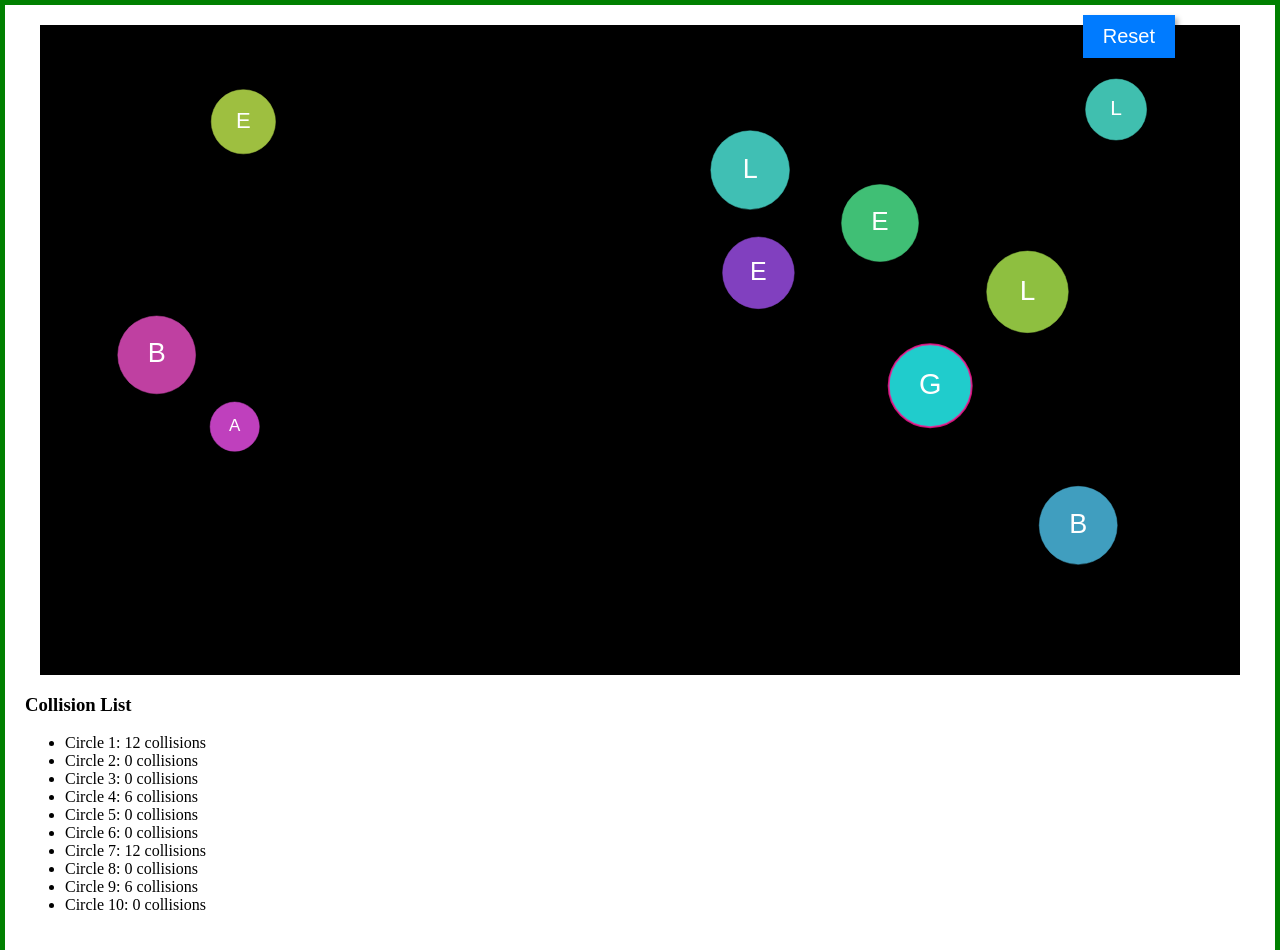
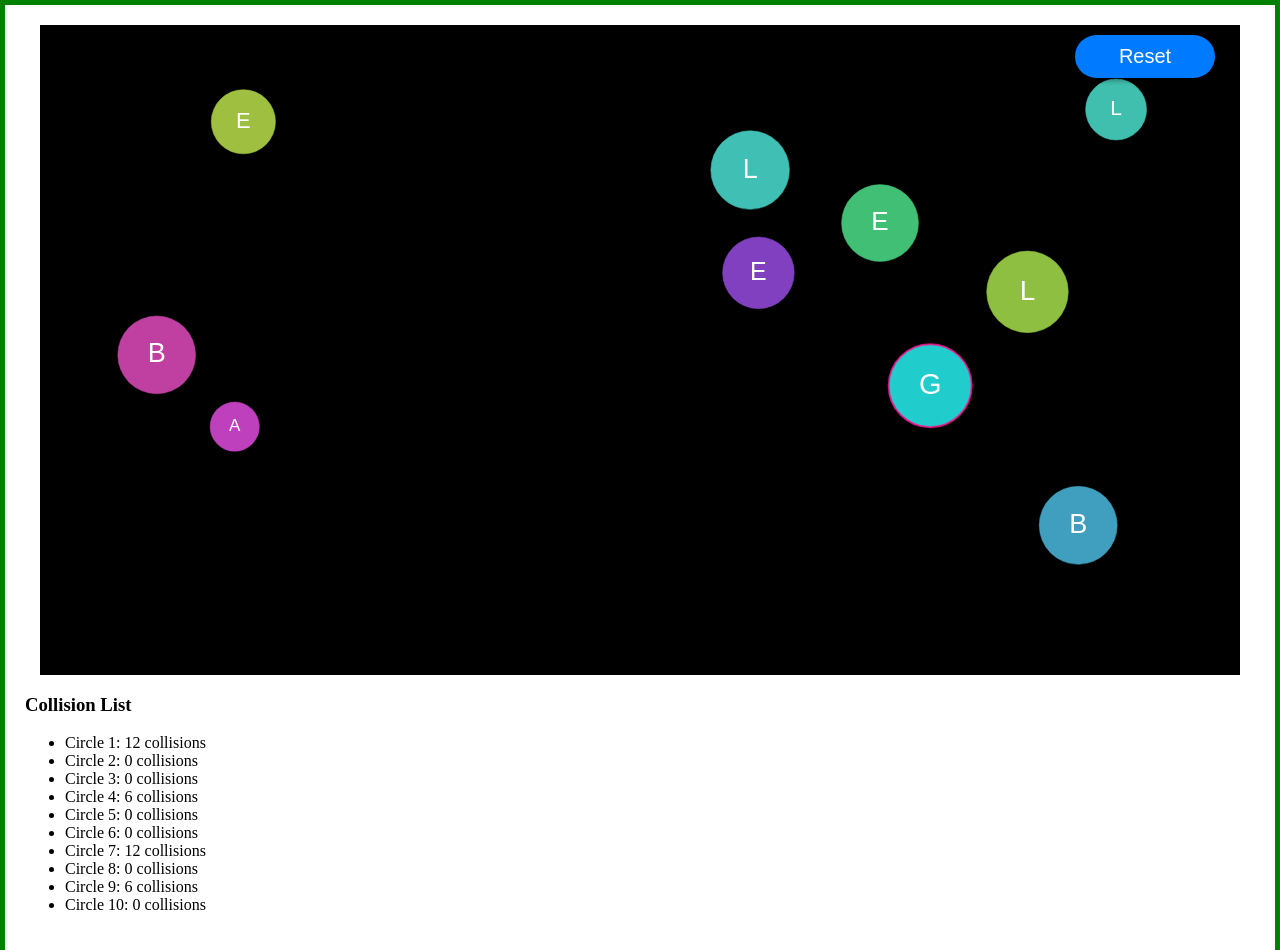
Before and after one commit to mohsinss/animation, a website: page index.html in a window 1280 px wide. Drawn offline with Linux system fonts and the light colour scheme.

Commit message:
button restiled

```diff
--- a/index.html
+++ b/index.html
@@ -34,8 +34,9 @@
       }
       #resetButton {
         position: absolute;
-        top: 10px;
-        right: 100px;
+        top: 30px;
+        width: 140px;
+        right: 60px;
         z-index: 1;
         font-size: 1.25em;
         padding: 10px 20px;
@@ -45,6 +46,7 @@
         cursor: pointer;
         box-shadow: 3px 3px 5px rgba(0, 0, 0, 0.3);
         transition: all 0.3s ease;
+        border-radius: 50px;
       }
       .reset-button:hover {
         background-color: #0056b3;
```
